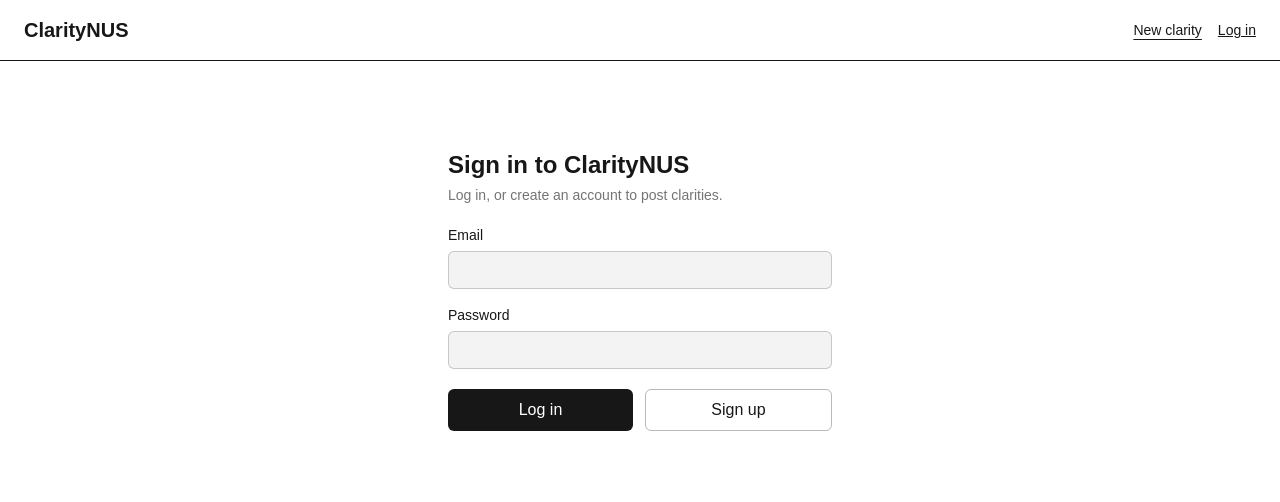
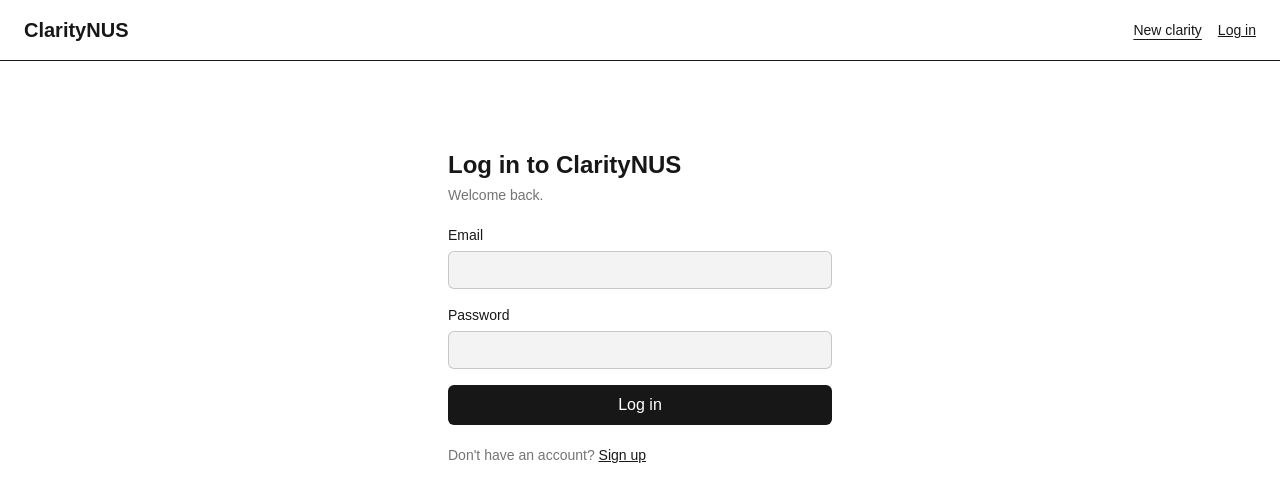
Before and after one commit to silvermango9927/clarity-nus, a Next.js app: page /login in a window 1280 px wide. Shown: the top 502 px of the page. Built offline with nearby package versions, Linux system fonts and the light colour scheme; no server answers.

Commit message:
Fix login page signup link

```diff
--- a/app/login/page.tsx
+++ b/app/login/page.tsx
@@ -1,4 +1,5 @@
-import { login, signup } from './actions'
+import Link from 'next/link'
+import { login } from './actions'
 
 export default async function LoginPage({
   searchParams,
@@ -10,10 +11,8 @@ export default async function LoginPage({
   return (
     <div className="mx-auto flex max-w-sm flex-col gap-5 py-16">
       <div>
-        <h1 className="text-2xl font-semibold">Sign in to ClarityNUS</h1>
-        <p className="mt-1 text-sm text-foreground/60">
-          Log in, or create an account to post clarities.
-        </p>
+        <h1 className="text-2xl font-semibold">Log in to ClarityNUS</h1>
+        <p className="mt-1 text-sm text-foreground/60">Welcome back.</p>
       </div>
 
       {error && (
@@ -22,7 +21,7 @@ export default async function LoginPage({
         </p>
       )}
 
-      <form className="flex flex-col gap-4">
+      <form action={login} className="flex flex-col gap-4">
         <label className="flex flex-col gap-1.5 text-sm">
           Email
           <input
@@ -44,21 +43,20 @@ export default async function LoginPage({
           />
         </label>
 
-        <div className="mt-1 flex gap-3">
-          <button
-            formAction={login}
-            className="flex-1 rounded-md bg-foreground px-4 py-2 font-medium text-background transition-opacity hover:opacity-90"
-          >
-            Log in
-          </button>
-          <button
-            formAction={signup}
-            className="flex-1 rounded-md border border-foreground/30 px-4 py-2 font-medium text-foreground transition-colors hover:bg-foreground/5"
-          >
-            Sign up
-          </button>
-        </div>
+        <button
+          type="submit"
+          className="rounded-md bg-foreground px-4 py-2 font-medium text-background transition-opacity hover:opacity-90"
+        >
+          Log in
+        </button>
       </form>
+
+      <p className="text-sm text-foreground/60">
+        Don&apos;t have an account?{' '}
+        <Link href="/signup" className="font-medium text-foreground underline">
+          Sign up
+        </Link>
+      </p>
     </div>
   )
 }
```
